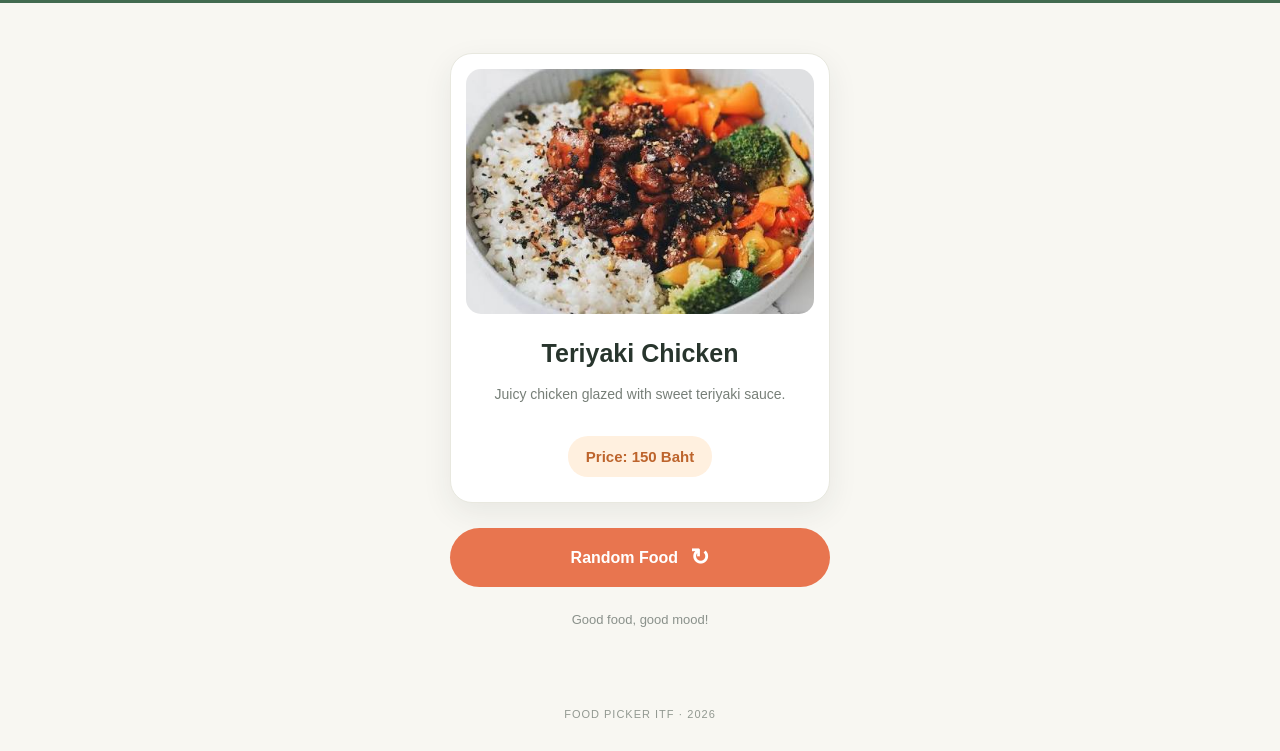
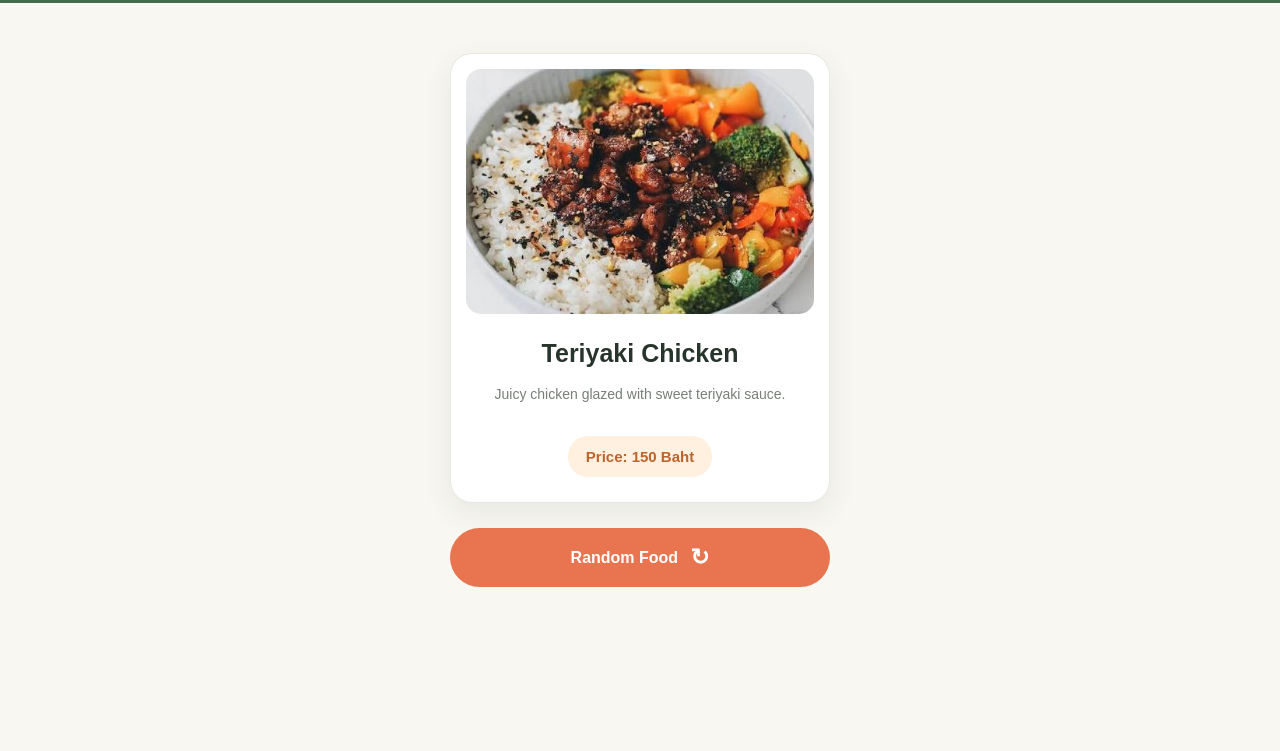
Before and after one commit to Chitangme-034/ITFFoodPicker69070034, a plain HTML site: page index.html in a window 1280 px wide. Shown: the part 72-823 px from the top of the page. After the commit the page ends 800 px from the top, so only its background shows below. Drawn offline with Linux system fonts and the light colour scheme.

Commit message:
Add files via upload

```diff
--- a/index.html
+++ b/index.html
@@ -58,16 +58,7 @@
             <span>Random Food</span>
             <span class="button-icon">↻</span>
         </button>
-
-        <p class="footer-text">
-            Good food, good mood!
-        </p>
-
     </main>
-
-    <footer>
-        <p>FOOD PICKER ITF · 2026</p>
-    </footer>
 
 </body>
 <script src="script.js"></script>
```
